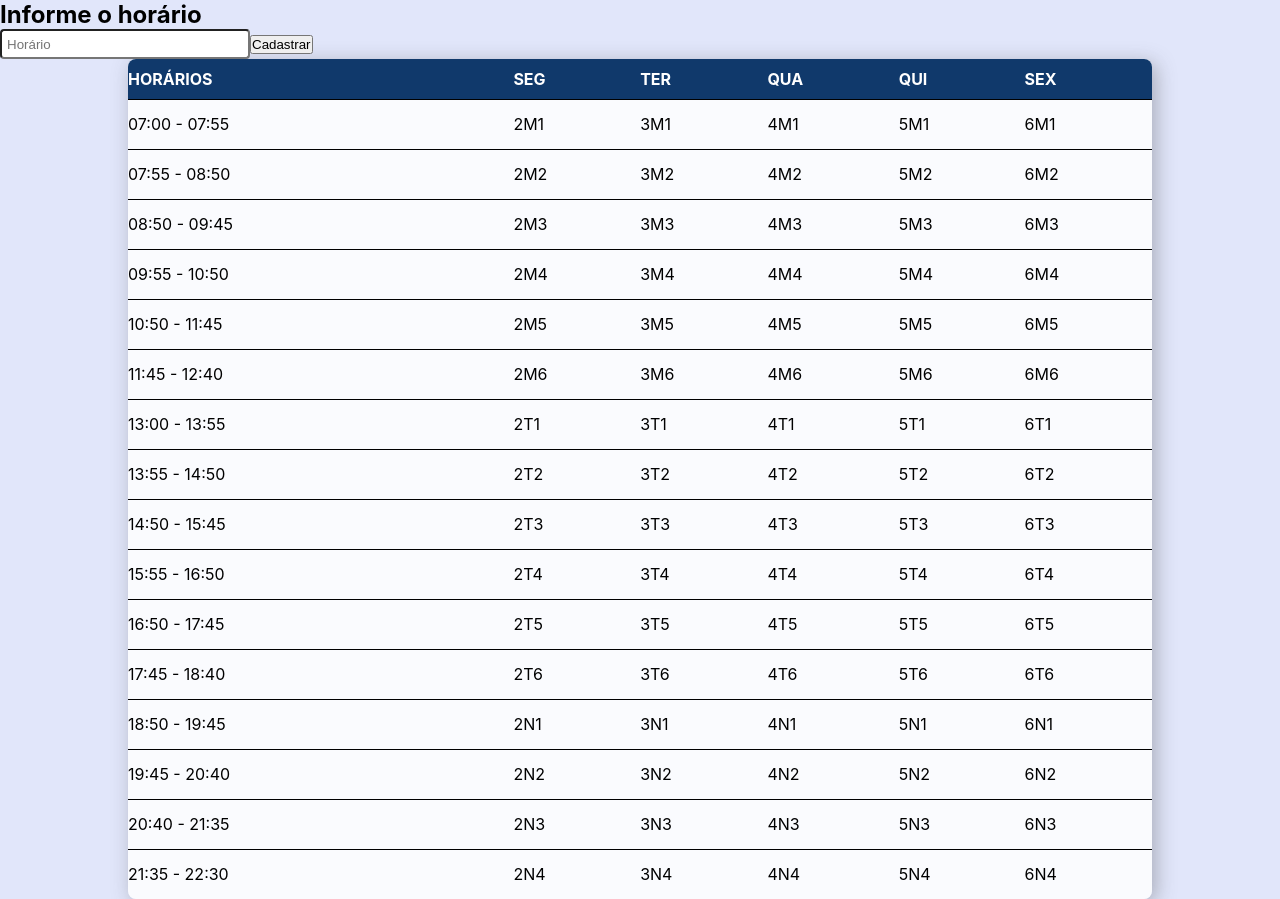
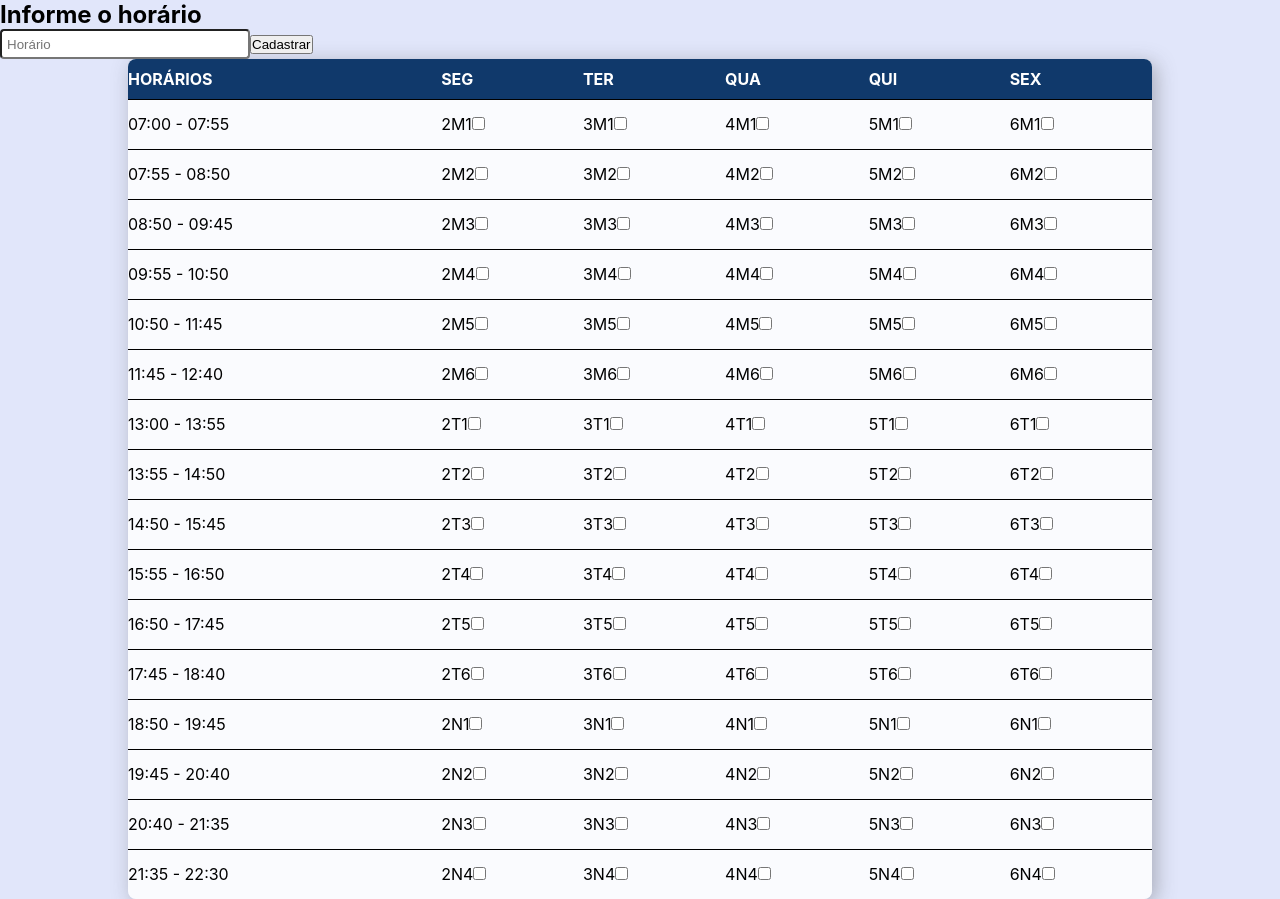
Before and after one commit to gpsics/horarios-bti-front, a React (Create React App) app: page /teste in a window 1280 px wide. Built offline with nearby package versions, Linux system fonts and the light colour scheme; a web font is replaced by a local one.

Commit message:
Adicionando checkbox na tabela horario.

```diff
--- a/src/Components/turmas/listagem/Teste.jsx
+++ b/src/Components/turmas/listagem/Teste.jsx
@@ -49,6 +49,7 @@ for (let diaSemana = 2; diaSemana < 7; diaSemana++) {
 const HorarioTable = () => {
     const [horarioInformado, setHorarioInformado] = useState('');
     const [horariosOcupados, setHorariosOcupados] = useState(new Map());
+    const [horariosMarcados, setHorariosMarcados] = useState([])
     const diaSegunda = arrayTable.filter(item => item.dia === 2);
     const diaTerca = arrayTable.filter(item => item.dia === 3);
     const diaQuarta = arrayTable.filter(item => item.dia === 4);
@@ -83,6 +84,20 @@ const HorarioTable = () => {
     const newArray = Array.from(horariosOcupados.values());
     console.log(newArray)
 
+    const handleHorarioSelecionado = (event) => {
+        const horarioSelecionado = event.target.value;
+
+        if (horariosMarcados.includes(horarioSelecionado)) {
+            // Se o objeto já estiver marcado, remova-o dos horários marcados
+            setHorariosMarcados(horariosMarcados.filter(item => item !== horarioSelecionado));
+        } else {
+            // Se o objeto não estiver marcado, adicione-o aos horários marcados
+            setHorariosMarcados([...horariosMarcados, horarioSelecionado]);
+        }
+    };
+
+    console.log(horariosMarcados)
+
     return (
         <React.Fragment>
             <h2>Informe o horário</h2>
@@ -110,24 +125,55 @@ const HorarioTable = () => {
                     {horariosColuna.map((horario, index) => (
                         <tr key={index}>
                             <td>{horario.Horario}</td>
+
                             <td>
                                 {diaSegunda[index] && `${diaSegunda[index].dia}${diaSegunda[index].turno}${diaSegunda[index].hora}`}
+                                <input
+                                    type="checkbox"
+                                    value={`${diaSegunda[index].dia}${diaSegunda[index].turno}${diaSegunda[index].hora}`}
+                                    onChange={handleHorarioSelecionado}
+                                    checked={horariosMarcados.includes(`${diaSegunda[index].dia}${diaSegunda[index].turno}${diaSegunda[index].hora}`)}
+                                />
                             </td>
 
                             <td>
                                 {diaTerca[index] && `${diaTerca[index].dia}${diaTerca[index].turno}${diaTerca[index].hora}`}
+                                <input
+                                    type="checkbox"
+                                    value={`${diaTerca[index].dia}${diaTerca[index].turno}${diaTerca[index].hora}`}
+                                    onChange={handleHorarioSelecionado}
+                                    checked={horariosMarcados.includes(`${diaTerca[index].dia}${diaTerca[index].turno}${diaTerca[index].hora}`)}
+                                />
                             </td>
 
                             <td>
                                 {diaQuarta[index] && `${diaQuarta[index].dia}${diaQuarta[index].turno}${diaQuarta[index].hora}`}
+                                <input
+                                    type="checkbox"
+                                    value={`${diaQuarta[index].dia}${diaQuarta[index].turno}${diaQuarta[index].hora}`}
+                                    onChange={handleHorarioSelecionado}
+                                    checked={horariosMarcados.includes(`${diaQuarta[index].dia}${diaQuarta[index].turno}${diaQuarta[index].hora}`)}
+                                />
                             </td>
 
                             <td>
                                 {diaQuinta[index] && `${diaQuinta[index].dia}${diaQuinta[index].turno}${diaQuinta[index].hora}`}
+                                <input
+                                    type="checkbox"
+                                    value={`${diaQuinta[index].dia}${diaQuinta[index].turno}${diaQuinta[index].hora}`}
+                                    onChange={handleHorarioSelecionado}
+                                    checked={horariosMarcados.includes(`${diaQuinta[index].dia}${diaQuinta[index].turno}${diaQuinta[index].hora}`)}
+                                />
                             </td>
 
                             <td>
                                 {diaSexta[index] && `${diaSexta[index].dia}${diaSexta[index].turno}${diaSexta[index].hora}`}
+                                <input
+                                    type="checkbox"
+                                    value={`${diaSexta[index].dia}${diaSexta[index].turno}${diaSexta[index].hora}`}
+                                    onChange={handleHorarioSelecionado}
+                                    checked={horariosMarcados.includes(`${diaSexta[index].dia}${diaSexta[index].turno}${diaSexta[index].hora}`)}
+                                />
                             </td>
                         </tr>
                     ))}
```
